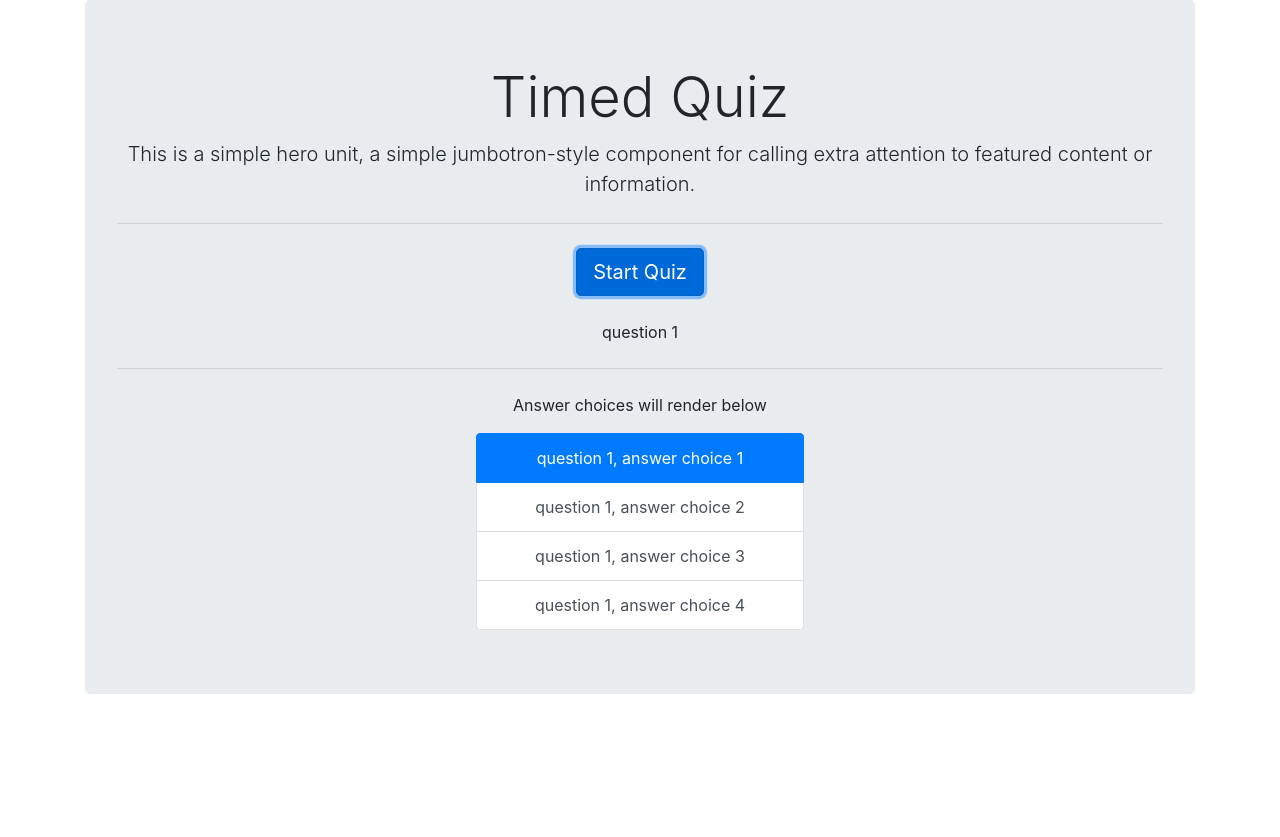
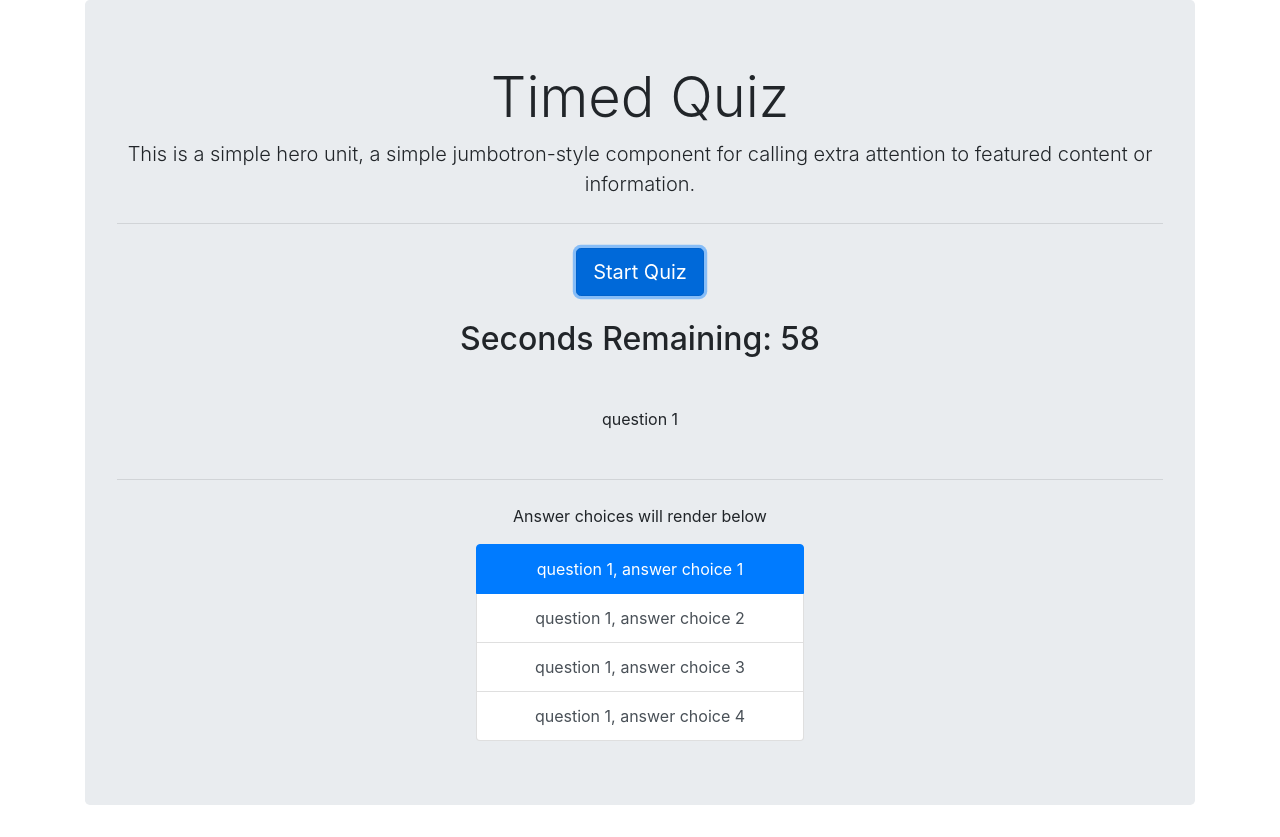
Before and after one commit to noble0423/jsHW-timedQuiz, a plain HTML site: page index.html in a window 1280 px wide. Both pictures are taken after a click on the button "Start Quiz". Before the commit the page ends 800 px from the top, so only its background shows below. Drawn offline with nearby package versions, Linux system fonts and the light colour scheme.

Commit message:
changed the structure of const quiz from an object of objects to an array of objects in order to use an index variable to cycle through my questions/answers. Code is functioning when using hard-coded index for const index. I'll add logic later that will increment that index variable during the checkAnswers().

```diff
--- a/app.js
+++ b/app.js
@@ -1,10 +1,14 @@
 // VARIABLES
 //=========================================================================================================================================
 // Countdown timer
-let countdownTimer = 100;
+let countdownTimer = 60;
+
+// Index to track question we are on
+let questionIndex = 0;
 
 // HTML tie-ins
 const $startQuizBtn = document.getElementById("startQuiz");
+const $countdownTimerEl = document.getElementById("countdownTimer");
 const $questionP = document.getElementById("question");
 const $answerChoice1 = document.getElementById("answerChoice1");
 const $answerChoice2 = document.getElementById("answerChoice2");
@@ -12,8 +16,9 @@ const $answerChoice3 = document.getElementById("answerChoice3");
 const $answerChoice4 = document.getElementById("answerChoice4");
 
 // Var = Quiz Object that includes questions, corresponding answer choices, and the correct answer
-const quiz = {
-    question1: {
+const quiz = [
+    {
+        // question1: {
             question: "question 1",
             answerChoices: [
                 "question 1, answer choice 1",
@@ -22,8 +27,10 @@ const quiz = {
                 "question 1, answer choice 4"
             ],
             correctAnswer: "",
+        // },
     },
-    question2: {
+    {
+        // question2: {
             question: "question 2",
             answerChoices: [
                 "question 2, answer choice 1",
@@ -32,8 +39,10 @@ const quiz = {
                 "question 2, answer choice 4"
             ],
             correctAnswer: "",
+        // },
     },
-    question3: {
+    {
+        // question3: {
             question: "question 3",
             answerChoices: [
                 "question 3, answer choice 1",
@@ -42,8 +51,10 @@ const quiz = {
                 "question 3, answer choice 4"
             ],
             correctAnswer: "",
+        // },
     },
-    question4: {
+    {
+        // question4: {
             question: "question 4",
             answerChoices: [
                 "question 4, answer choice 1",
@@ -52,8 +63,10 @@ const quiz = {
                 "question 4, answer choice 4"
             ],
             correctAnswer: "",
+        // },
     },
-    question5: {
+    {
+        // question5: {
             question: "question 5",
             answerChoices: [
                 "question 5, answer choice 1",
@@ -62,8 +75,9 @@ const quiz = {
                 "question 5, answer choice 4"
             ],
             correctAnswer: "",
-    }
-};
+        // },
+    },
+];
 
 
 
@@ -84,29 +98,59 @@ const quiz = {
 //=========================================================================================================================================
 // Start quiz function
 function startQuizGame() {
+    // Timer starts
+    runCountdownTimer();
 
+    // render trivia function call
+    renderTrivia(questionIndex);
+};
+
+// Countdown Timer function
+function runCountdownTimer() {
+    var timerInterval = setInterval(function() {
+        countdownTimer--;
+        $countdownTimerEl.textContent = countdownTimer;
+
+        if (countdownTimer <= 0) {
+            clearInterval(timerInterval);
+
+            // possibly show a gif
+            // run displayQuizStats function
+            displayQuizStats();
+        }
+    }, 1000);
 };
 
 // Render questions and answer function
-function renderTrivia() {
+// TODO: change to accept an arg that will cycle through quiz object
+function renderTrivia(whatQuestionAreWeOn) {
+
+    console.log(whatQuestionAreWeOn);
+    console.log(quiz[whatQuestionAreWeOn]);
+
+
     $questionP.textContent = "";
-    $questionP.textContent = quiz.question1.question;
+    $questionP.textContent = quiz[whatQuestionAreWeOn].question;
 
     $answerChoice1.textContent = "";
-    $answerChoice1.textContent = quiz.question1.answerChoices[0];
+    $answerChoice1.textContent = quiz[whatQuestionAreWeOn].answerChoices[0];
 
     $answerChoice2.textContent = "";
-    $answerChoice2.textContent = quiz.question1.answerChoices[1];
+    $answerChoice2.textContent = quiz[whatQuestionAreWeOn].answerChoices[1];
 
     $answerChoice3.textContent = "";
-    $answerChoice3.textContent = quiz.question1.answerChoices[2];
+    $answerChoice3.textContent = quiz[whatQuestionAreWeOn].answerChoices[2];
 
     $answerChoice4.textContent = "";
-    $answerChoice4.textContent = quiz.question1.answerChoices[3];
+    $answerChoice4.textContent = quiz[whatQuestionAreWeOn].answerChoices[3];
 };
 
 // Check answer function
+
 // Display quiz stats function
+function displayQuizStats() {
+
+};
 
 
 
@@ -130,7 +174,10 @@ function renderTrivia() {
 $startQuizBtn.addEventListener("click", function(event) {
     event.preventDefault();
     // start quiz function call
+    startQuizGame();
 
     // render trivia function call
-    renderTrivia();
+    // renderTrivia();
 });
+
+// Button click listeners to grab the value of the answer button using data attribute
--- a/index.html
+++ b/index.html
@@ -22,7 +22,8 @@
             <hr class="my-4">
 
             <a class="btn btn-primary btn-lg mb-4" id="startQuiz" href="#" role="button">Start Quiz</a>
-            <p id="question">Questions will render here</p>
+            <h2 id="timeRemaining">Seconds Remaining: <span id="countdownTimer">60</span></h2>
+            <p class="my-5" id="question">Questions will render here</p>
 
             <hr class="my-4">
 
```
Lines whose indentation alone changed are shown as unchanged.
